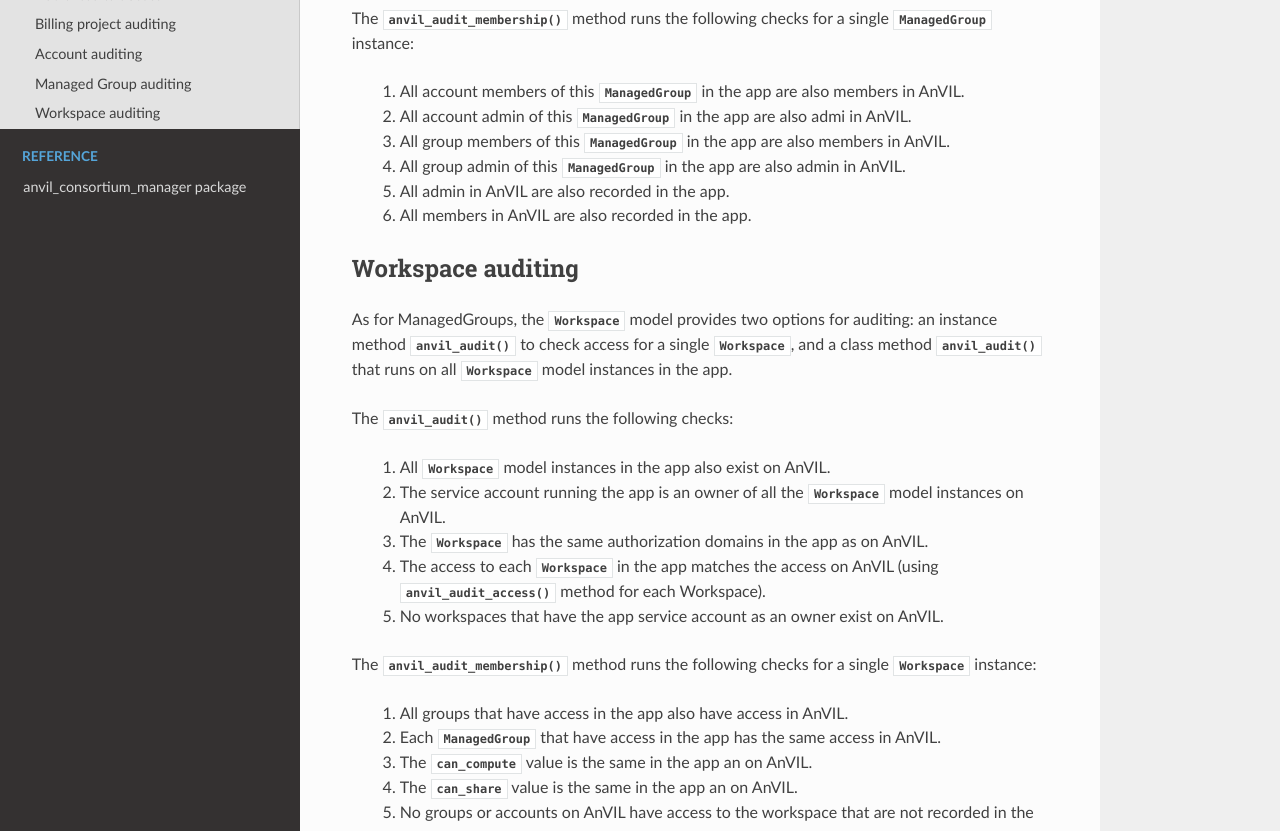
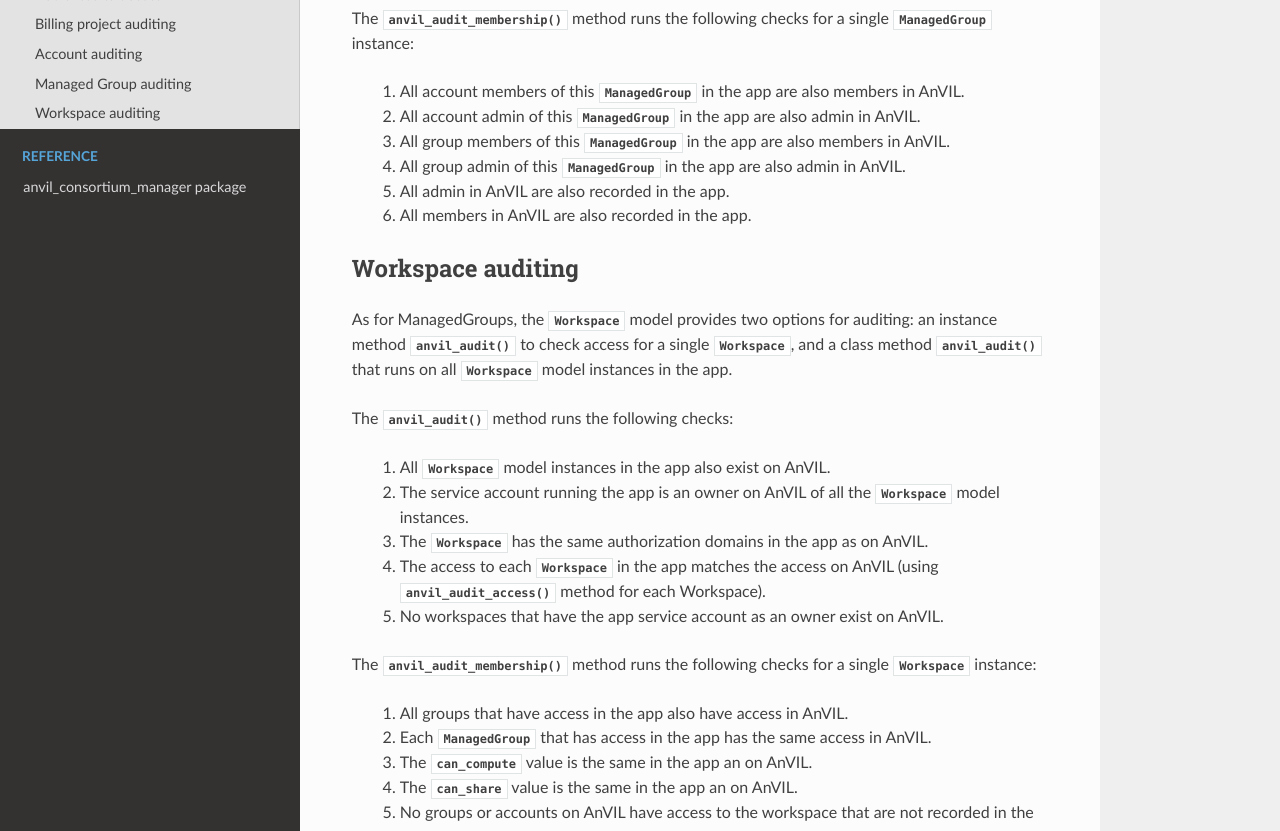
Before and after one commit to UW-GAC/django-anvil-consortium-manager, a Sphinx documentation site: the page built from docs/auditing.rst, in a window 1280 px wide and 1400 px high, scrolled down 1015 px. Shown: the part 362-1193 px from the top of the window. Built offline with Sphinx 7.4.7 and the Read the Docs theme 2.0.0, drawn with Linux system fonts in a browser that asks for light colours.

Commit message:
Minor documentation fixes

```diff
--- a/docs/auditing.rst
+++ b/docs/auditing.rst
@@ -54,7 +54,7 @@ The :meth:`~anvil_consortium_manager.models.ManagedGroup.anvil_audit_membership`
 The :meth:`~anvil_consortium_manager.models.ManagedGroup.anvil_audit_membership` method runs the following checks for a single :class:`~anvil_consortium_manager.models.ManagedGroup` instance:
 
     1. All account members of this :class:`~anvil_consortium_manager.models.ManagedGroup` in the app are also members in AnVIL.
-    2. All account admin of this :class:`~anvil_consortium_manager.models.ManagedGroup` in the app are also admi in AnVIL.
+    2. All account admin of this :class:`~anvil_consortium_manager.models.ManagedGroup` in the app are also admin in AnVIL.
     3. All group members of this :class:`~anvil_consortium_manager.models.ManagedGroup` in the app are also members in AnVIL.
     4. All group admin of this :class:`~anvil_consortium_manager.models.ManagedGroup` in the app are also admin in AnVIL.
     5. All admin in AnVIL are also recorded in the app.
@@ -69,7 +69,7 @@ As for ManagedGroups, the :class:`~anvil_consortium_manager.models.Workspace` mo
 The :meth:`~anvil_consortium_manager.models.Workspace.anvil_audit` method runs the following checks:
 
     1. All :class:`~anvil_consortium_manager.models.Workspace` model instances in the app also exist on AnVIL.
-    2. The service account running the app is an owner of all the :class:`~anvil_consortium_manager.models.Workspace` model instances on AnVIL.
+    2. The service account running the app is an owner on AnVIL of all the :class:`~anvil_consortium_manager.models.Workspace` model instances.
     3. The :class:`~anvil_consortium_manager.models.Workspace` has the same authorization domains in the app as on AnVIL.
     4. The access to each :class:`~anvil_consortium_manager.models.Workspace` in the app matches the access on AnVIL (using :meth:`~anvil_consortium_manager.models.Workspace.anvil_audit_access` method for each Workspace).
     5. No workspaces that have the app service account as an owner exist on AnVIL.
@@ -77,7 +77,7 @@ The :meth:`~anvil_consortium_manager.models.Workspace.anvil_audit` method runs t
 The :meth:`~anvil_consortium_manager.models.Workspace.anvil_audit_membership` method runs the following checks for a single :class:`~anvil_consortium_manager.models.Workspace` instance:
 
     1. All groups that have access in the app also have access in AnVIL.
-    2. Each :class:`~anvil_consortium_manager.models.ManagedGroup` that have access in the app has the same access in AnVIL.
+    2. Each :class:`~anvil_consortium_manager.models.ManagedGroup` that has access in the app has the same access in AnVIL.
     3. The :attr:`~anvil_consortium_manager.models.WorkspaceGroupAccess.can_compute` value is the same in the app an on AnVIL.
     4. The :attr:`~anvil_consortium_manager.models.WorkspaceGroupAccess.can_share` value is the same in the app an on AnVIL.
     5. No groups or accounts on AnVIL have access to the workspace that are not recorded in the app.
```
